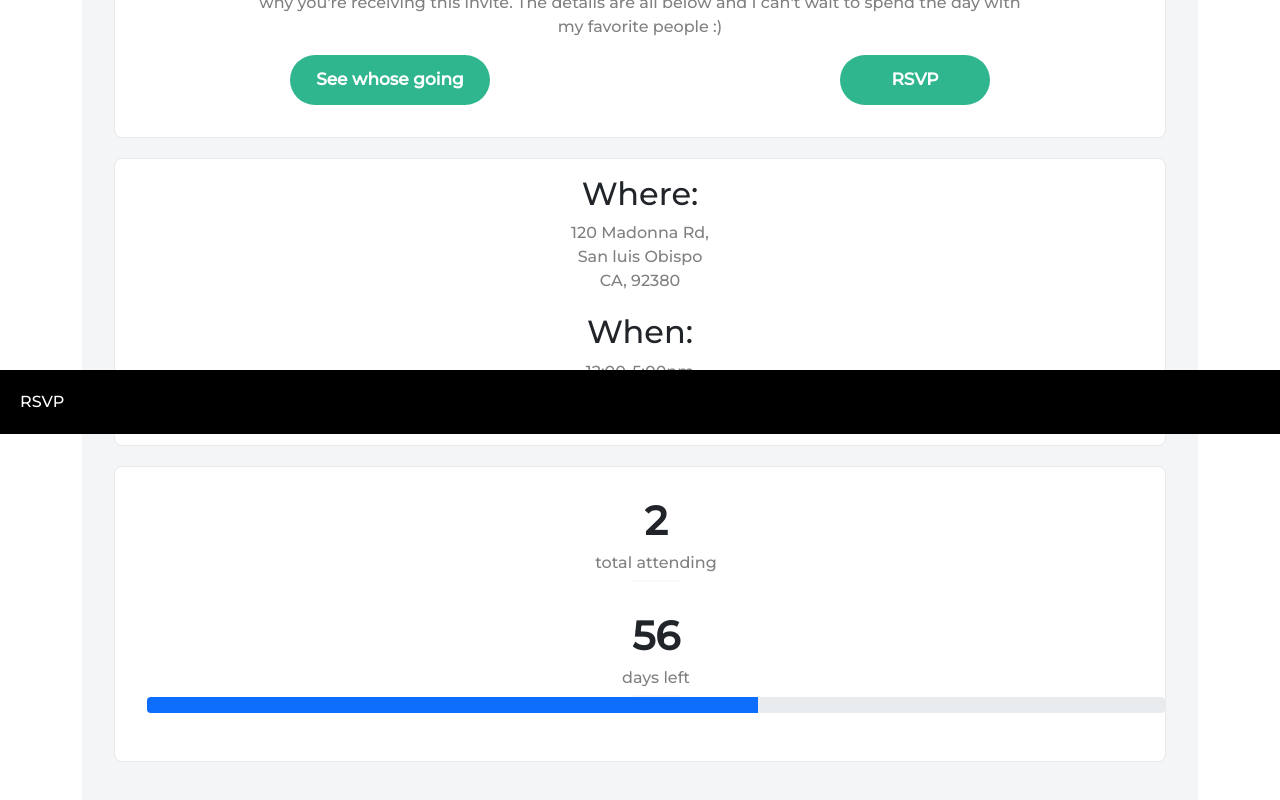
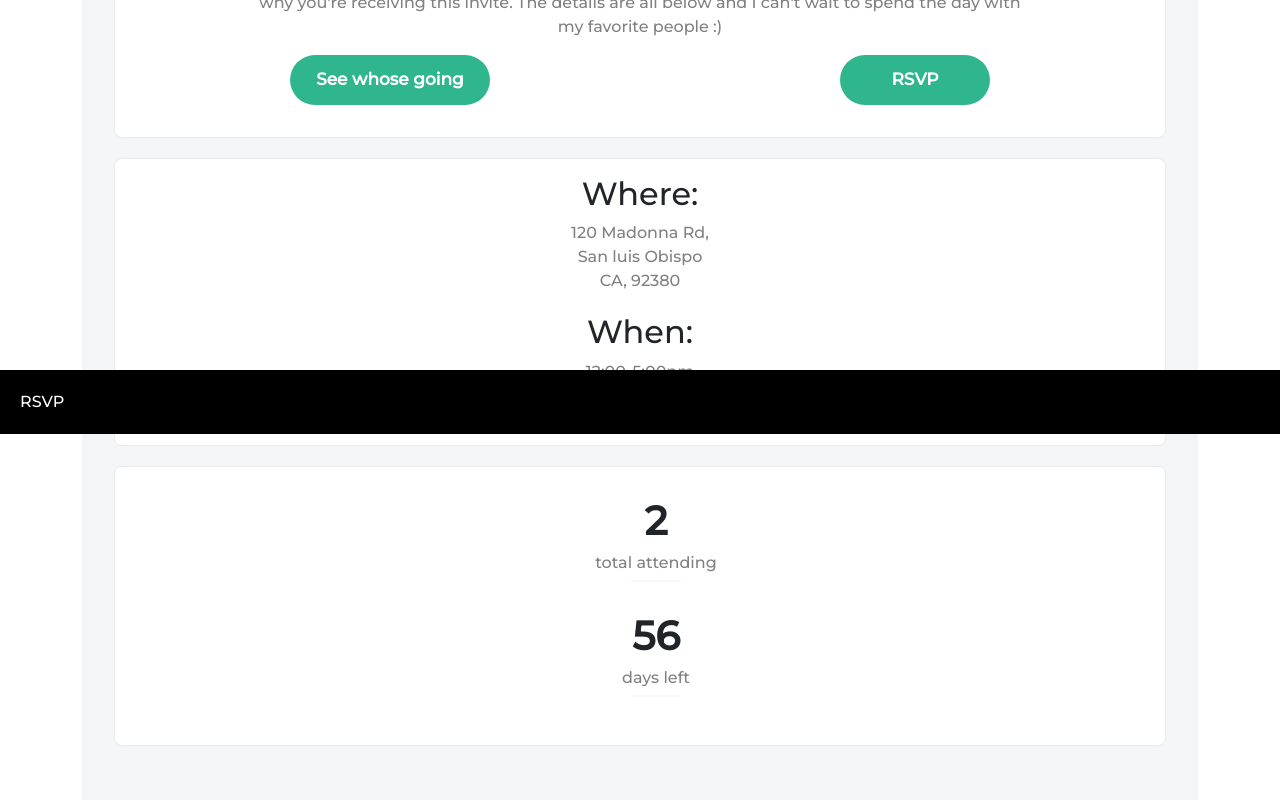
Before and after one commit to kristenwood123/RSVP-react-app, a React (Create React App) app: page / in a window 1280 px wide. Shown: the part 366-1166 px from the top of the page. Built offline with nearby package versions, Linux system fonts and the light colour scheme.

Commit message:
edited padding around bootstrap container

```diff
--- a/src/components/Details.js
+++ b/src/components/Details.js
@@ -39,7 +39,7 @@ const Details = () => {
               <p>days left</p>
               <hr className='details-hr'/>
               <div>
-                <ProgressBar now={60}/>
+                {/* <ProgressBar now={60}/> */}
               </div>
             </ul>
            </article>
--- a/src/index.css
+++ b/src/index.css
@@ -19,6 +19,12 @@ header {
   margin: 0 auto;
   background-size: 400px;
   position: relative;
+}
+
+.container {
+  width: 100%;
+  padding-left: 0;
+  padding-right: 0;
 }
 
 .header__heading {
```
